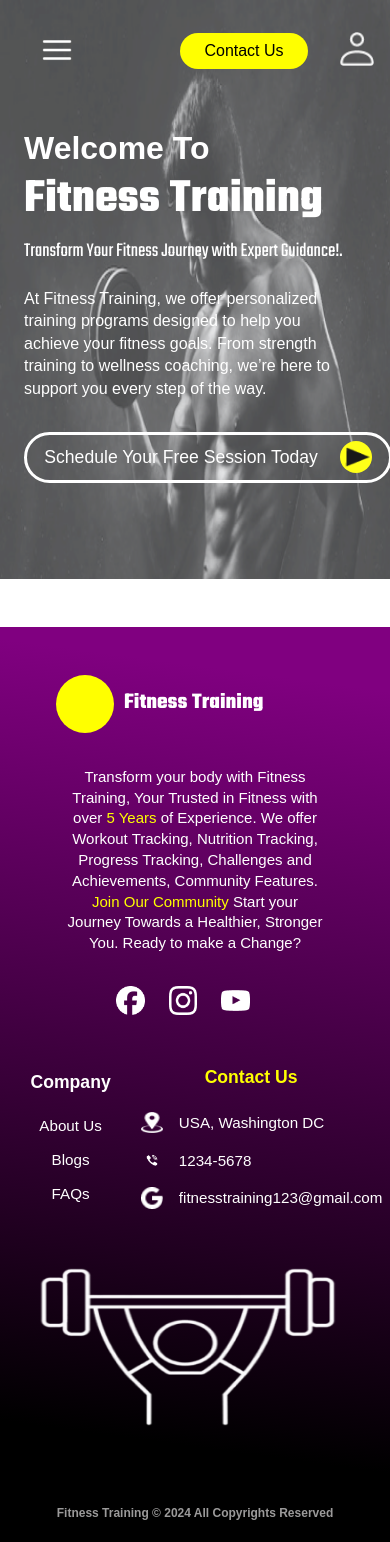
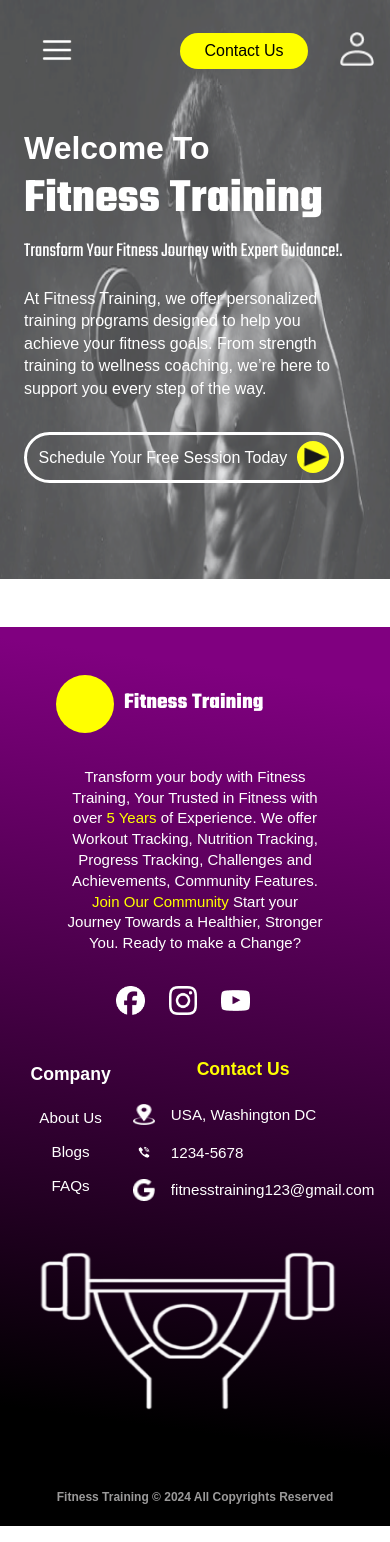
Before and after one commit to ZainabBashir425/Fitness-Website, a React (Create React App) app: page / in a window 390 px wide. Built offline with nearby package versions, Linux system fonts and the light colour scheme.

Commit message:
Header/Footer

```diff
--- a/src/css/Footer.css
+++ b/src/css/Footer.css
@@ -196,7 +196,7 @@
     flex-direction: row;
     flex-wrap: wrap;
     align-items: center;
-    gap: 1rem;
+    gap: 0.5rem;
   }
 
   .footer-section.about {
--- a/src/css/Home.css
+++ b/src/css/Home.css
@@ -133,12 +133,12 @@
     }
 
     .session-btn {
-        width: 23rem;
+        width: 20rem;
         padding: 0.4rem;
     }
 
     .session-btn p {
-        font-size: 1.1rem;
+        font-size: 1rem;
     }
 
     .session-btn .iconImg {
```
